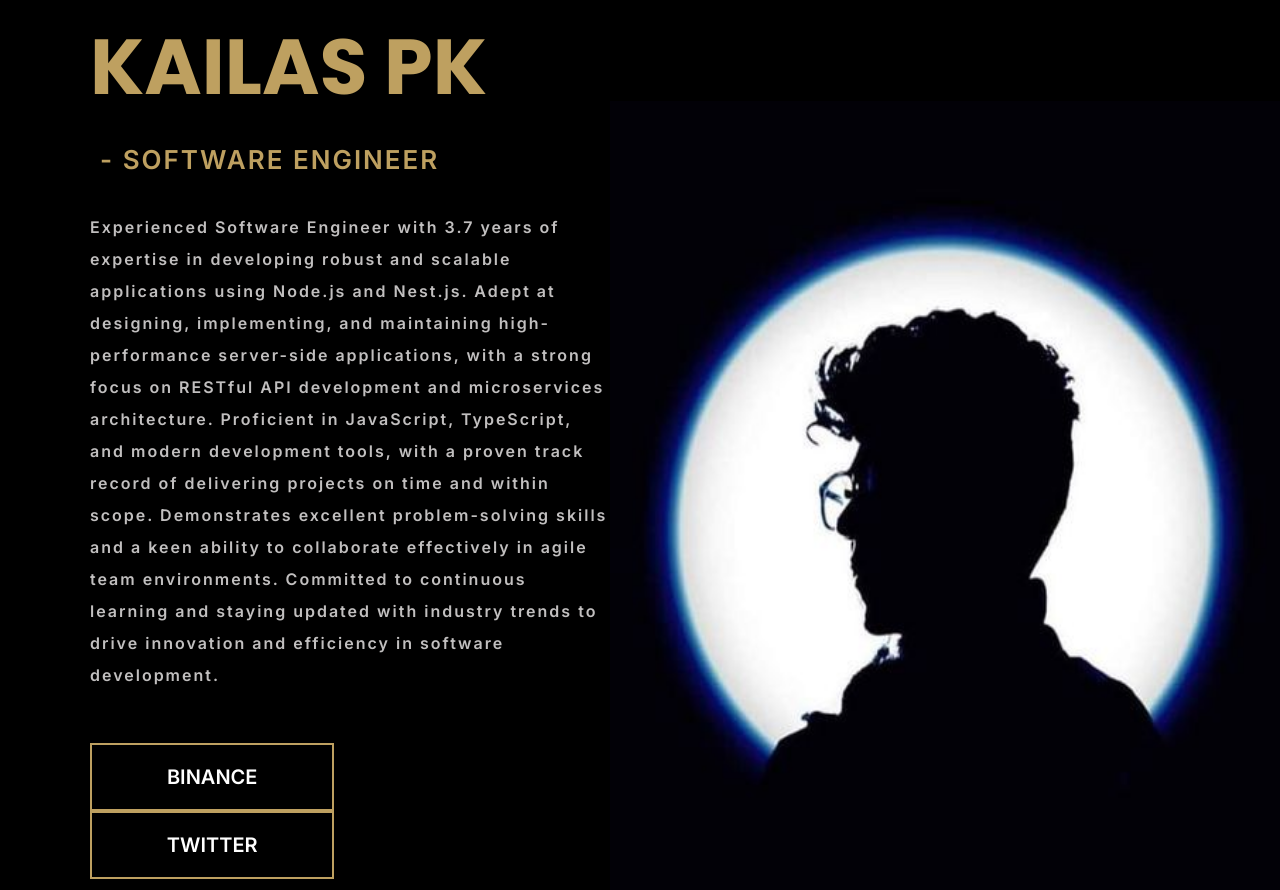
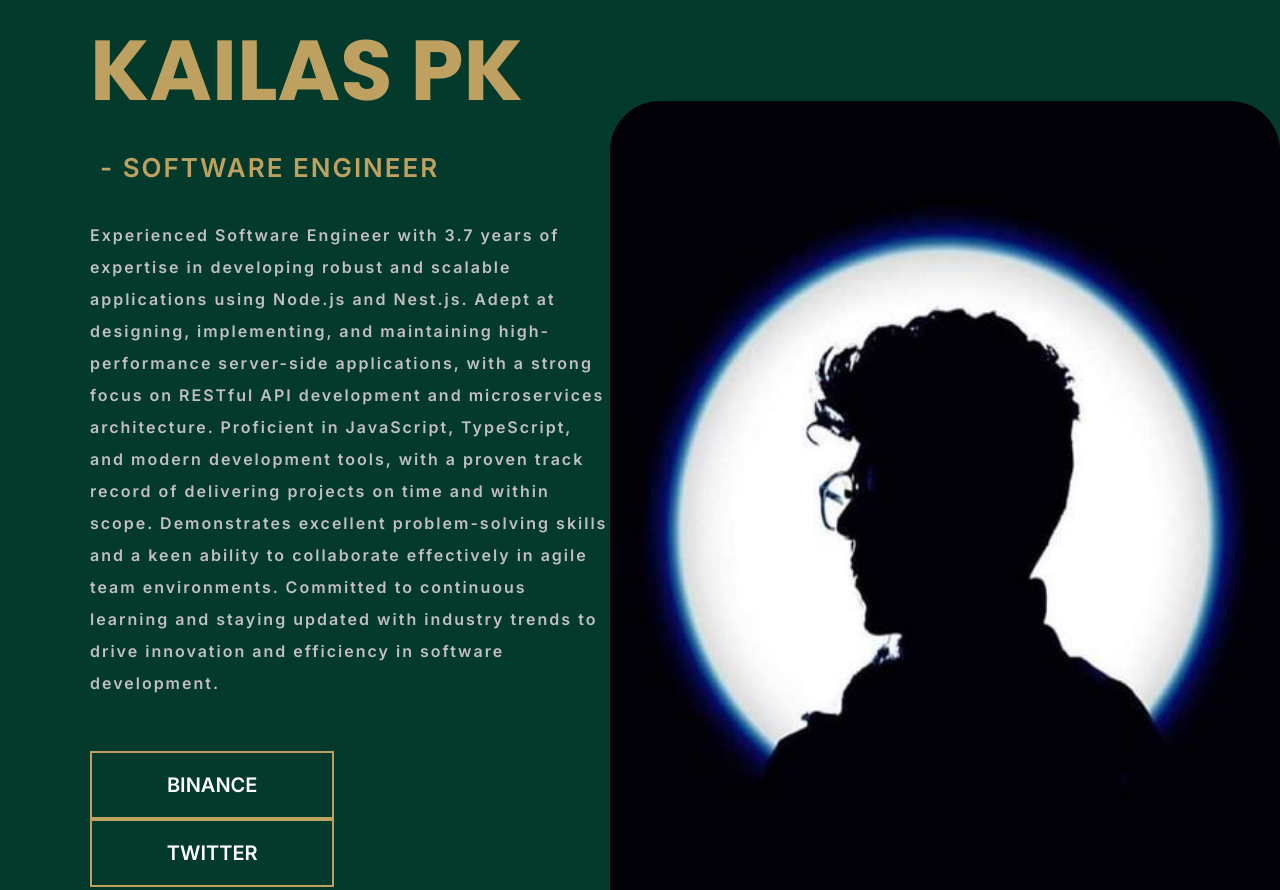
Before and after one commit to kailaspk/sample-protfolio, a plain HTML site: page index.html in a window 1280 px wide. Shown: the top 890 px of the page. Drawn offline with Linux system fonts and the light colour scheme.

Commit message:
Update style.css

```diff
--- a/style.css
+++ b/style.css
@@ -13,13 +13,13 @@
   font-family: "Poppins", sans-serif;
 }
 ::selection {
-  color: black;
-  background-color: #bea060;
+  color: rgb(66, 26, 26);
+  background-color: #857452;
 }
 header {
   width: 100%;
   height: 160vh;
-  background-color: black;
+  background-color: rgb(3, 58, 44);
   display: flex;
 }
 .header-left-side {
@@ -29,7 +29,7 @@ header {
 .header-left-side h1 {
   color: #bea060;
   line-height: 1.2em;
-  font-size: 78px;
+  font-size: 85px;
   padding-top: 20px;
   margin-bottom: 20px;
   font-weight: 400 !important;
@@ -79,6 +79,7 @@ button:hover {
   font-weight: 300;
 }
 .header-right-side img {
+  border-radius: 50px;
   width: 670px;
   height: 884px;
   margin-top: 15%;
```
